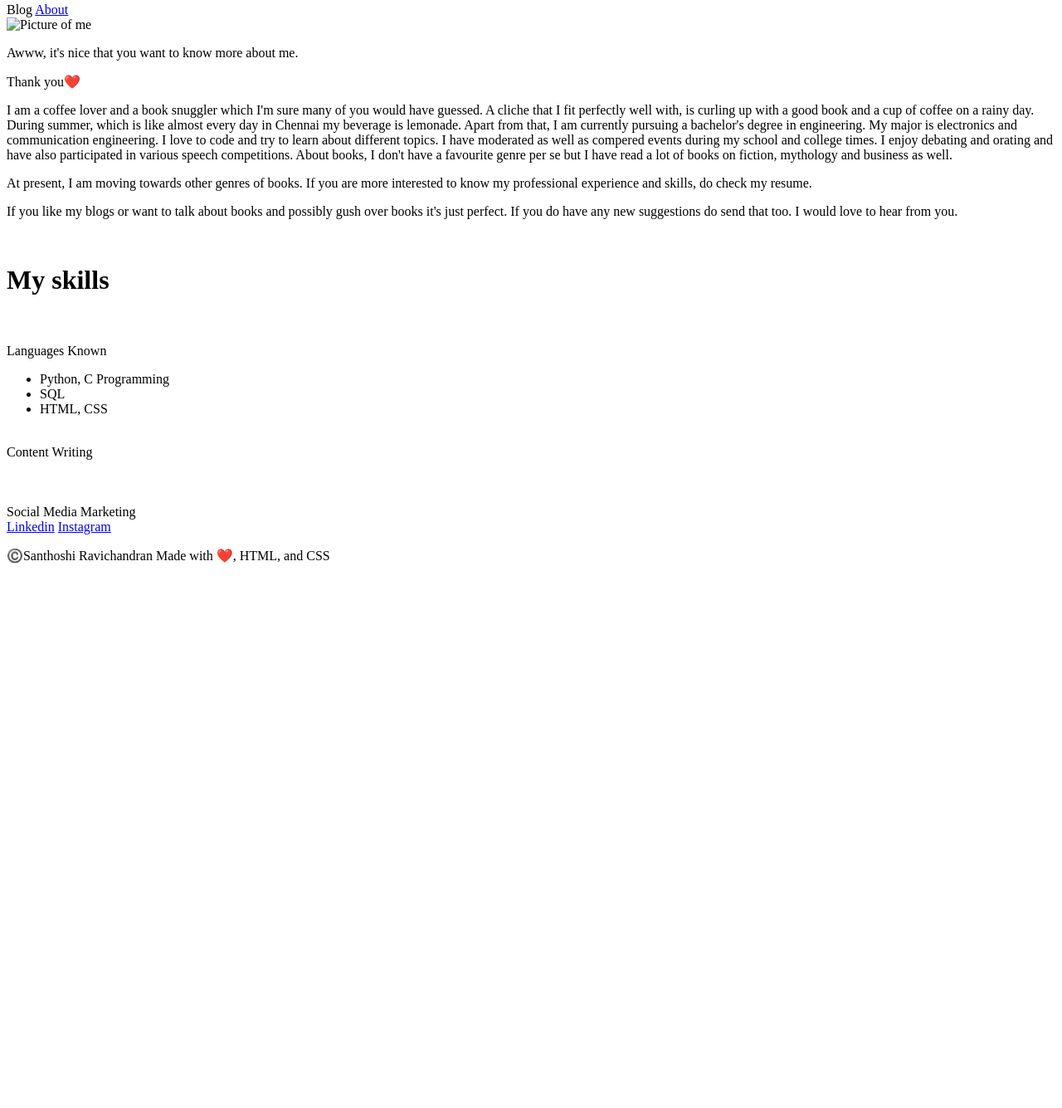
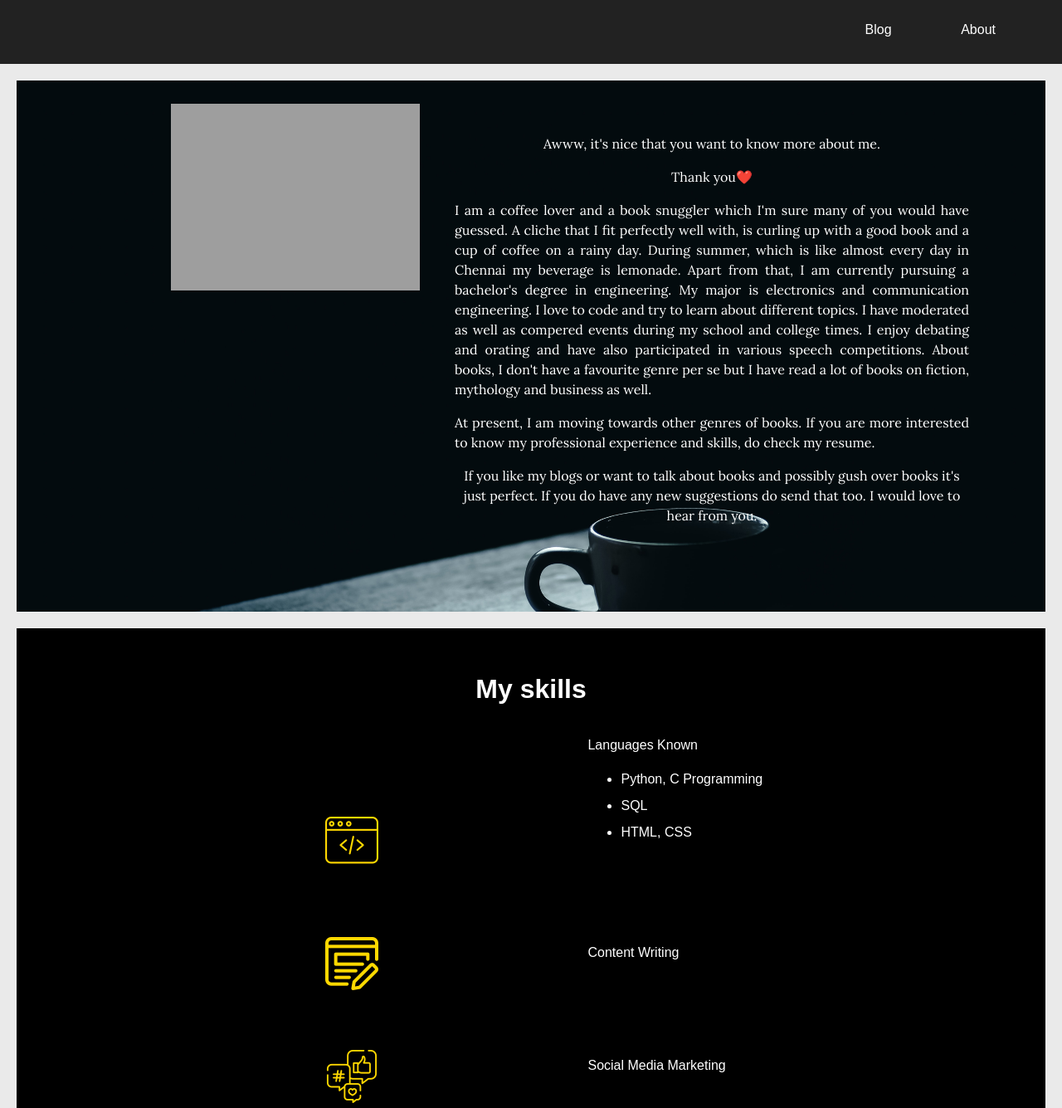
Before and after one commit to Santhoshi-Ravi/Blog, a plain HTML site: page html/About.html in a window 1280 px wide. Shown: the part 5-1340 px from the top of the page at 83% size. Before the commit the page ends 800 px from the top, so only its background shows below. Drawn offline with Linux system fonts and the light colour scheme; the site is published under a folder, as on GitHub Pages, so addresses that start at the root find nothing.

Commit message:
Fixed linking to css and assets

```diff
--- a/assets/css/About-me.css
+++ b/assets/css/About-me.css
@@ -30,7 +30,7 @@ h1 {
   height: 40rem;
   background-color: white;
   margin: 1.25rem 1.25rem 1.25rem 1.25rem;
-  background-image: url("/assets/img/cup.jpg");
+  background-image: url("../img/cup.jpg");
   background-repeat: no-repeat;
   background-size: cover;
 }
--- a/html/About.html
+++ b/html/About.html
@@ -4,8 +4,8 @@
 <head>
   <meta charset="utf-8">
   <title>About me</title>
-  <link rel="stylesheet" href="/assets/css/About-me.css">
-  <link rel="icon" href="/assets/img/Capture2.PNG">
+  <link rel="stylesheet" href="../assets/css/About-me.css">
+  <link rel="icon" href="../assets/img/Capture2.PNG">
   <link rel="preconnect" href="https://fonts.gstatic.com">
   <link href="https://fonts.googleapis.com/css2?family=Lora&display=swap" rel="stylesheet">
 </head>
@@ -18,7 +18,7 @@
   </div>
   <div class="my_section">
     <div class="image-block">
-      <img class="my_image" src="/assets/img/Picture.jpg" alt="Picture of me">
+      <img class="my_image" src="../assets/img/Picture.jpg" alt="Picture of me">
     </div>
 
     <div class="content">
@@ -49,7 +49,7 @@
     <h1>My skills</h1>
     <br>
     <div class="slot-1">
-      <img class="left" src="/assets/img/web-programming (2).png" alt="">
+      <img class="left" src="../assets/img/web-programming (2).png" alt="">
       <div class="right">
         Languages Known
         <ul>
@@ -61,7 +61,7 @@
     </div>
     <div class="slot-2">
       <div class="left">
-        <img src="/assets/img/edit.png" alt="">
+        <img src="../assets/img/edit.png" alt="">
       </div>
       <div class="right">
         Content Writing
@@ -71,7 +71,7 @@
     <br>
     <div class="slot-2">
 
-      <img class="left" src="/assets/img/social-media.png" alt="">
+      <img class="left" src="../assets/img/social-media.png" alt="">
 
       <div class="right">
         Social Media Marketing
```
Also changed, not shown: html/Draupadi.html (+3 -3 lines), html/coffee.html (+3 -3 lines), html/to_kill_a_mocking_bird.html (+3 -3 lines), index.html (+3 -3 lines).
